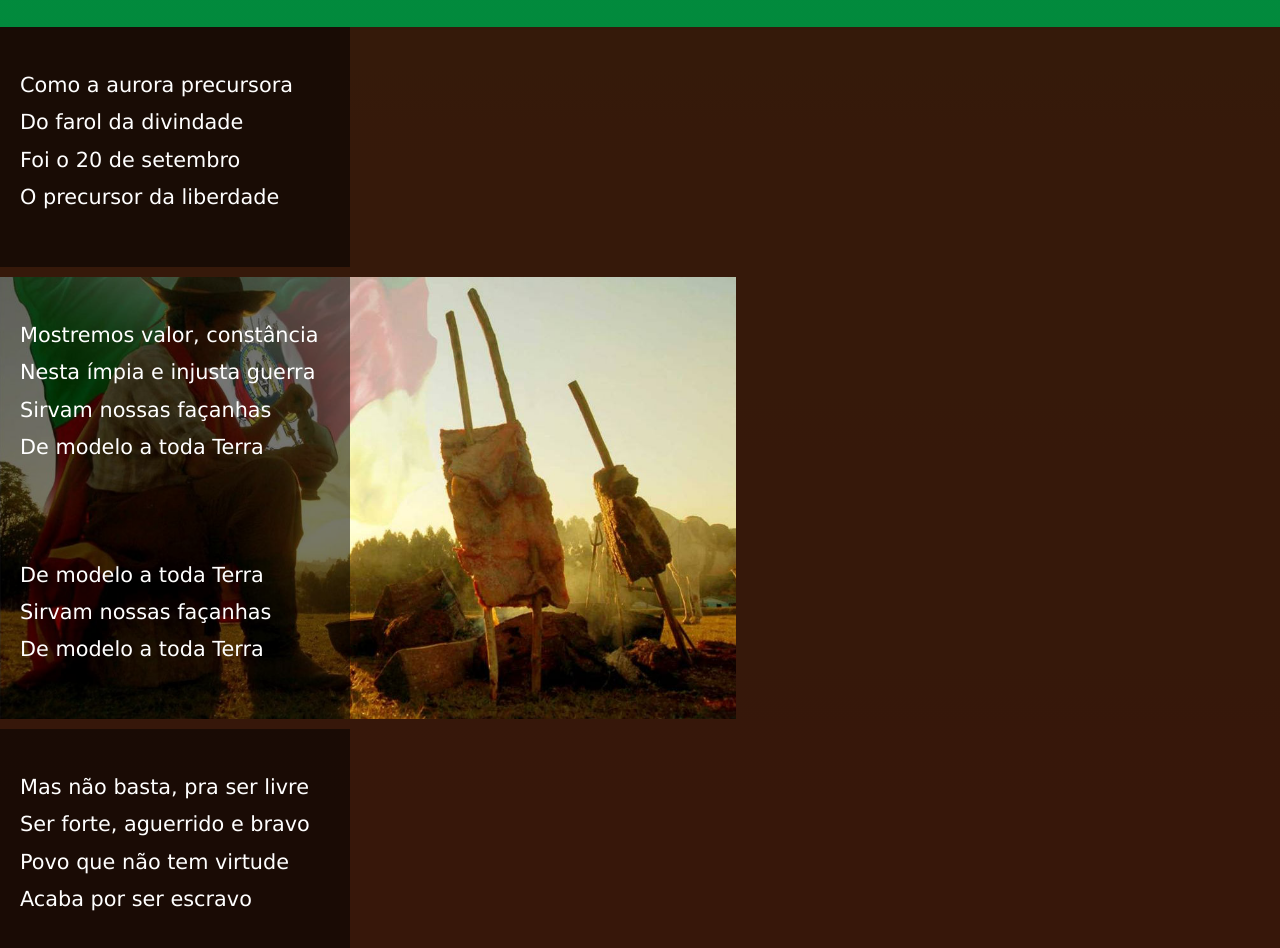
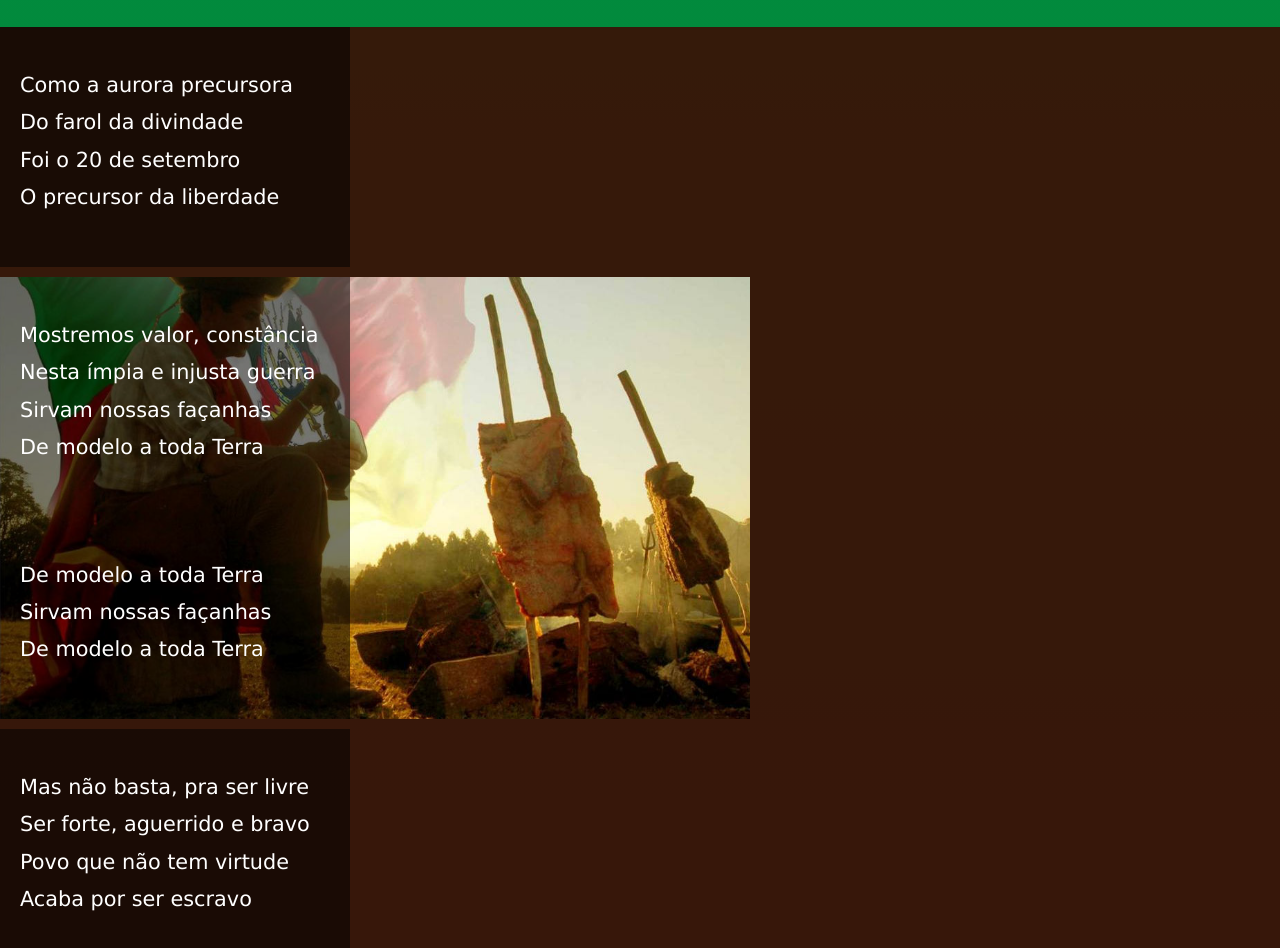
Before and after one commit to robisonnunes08/hino-rio-grande-do-sul, a plain HTML site: page index.html in a window 1280 px wide. Shown: the part 149-1097 px from the top of the page. Drawn offline with Linux system fonts and the light colour scheme.

Commit message:
Atualização projeto hino rio grande do sul

```diff
--- a/estilo/style.css
+++ b/estilo/style.css
@@ -53,8 +53,6 @@ header > h1 {
 
 }
 
-
-
 p {
     color: white;
     text-align: justify;
@@ -73,7 +71,7 @@ p {
     background-image: url(../imagens/fecosul.jpg);
     background-repeat: no-repeat;
     background-position: left center;
-    background-size: 92vh;
+    background-size: 100vh;
     background-attachment: fixed;
     margin: 10px 0px 10px 0px;
     color: white;
@@ -86,7 +84,7 @@ main {
 }
 
 footer {
-   border-top: 10px 10px black;
+    border-top: 10px 10px black;
     text-align: center;
     font-family: var(--fonte3);
     background-image: linear-gradient(to bottom, #008D3D, #0F7039);
```
